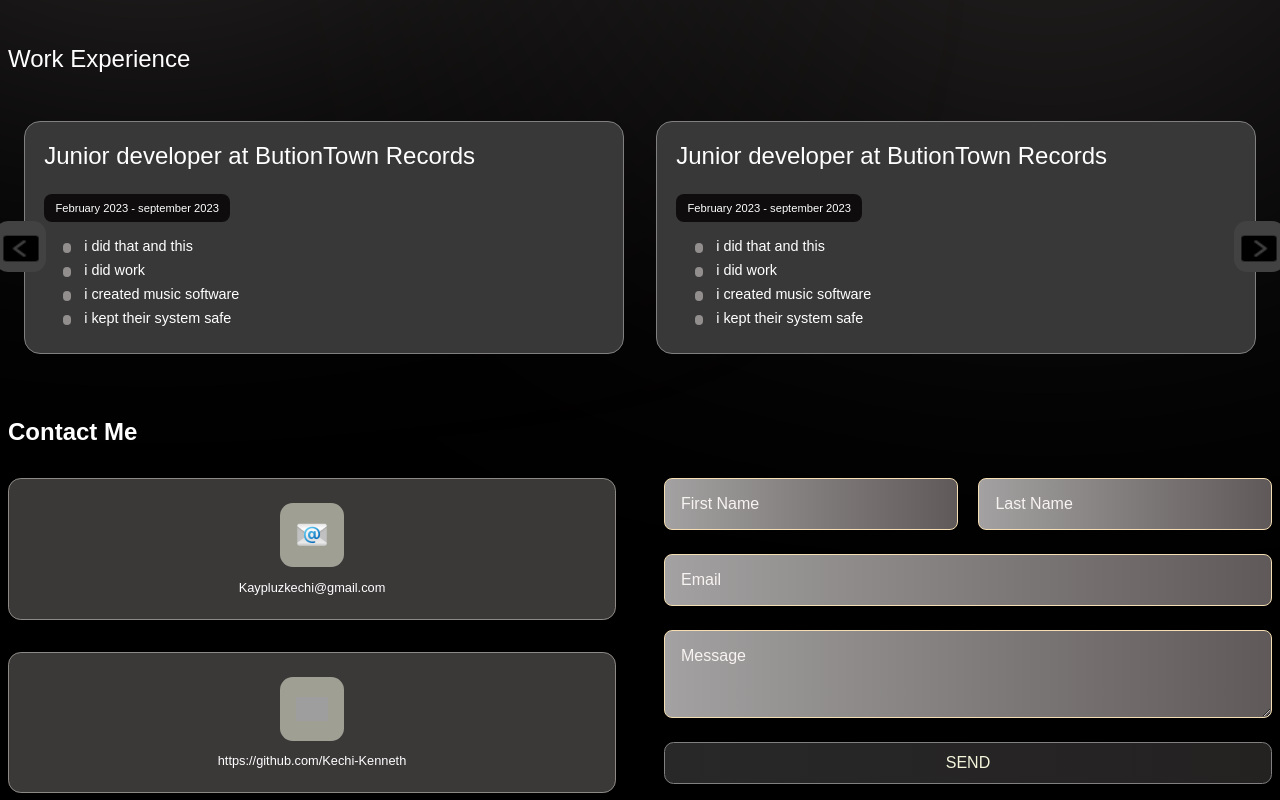
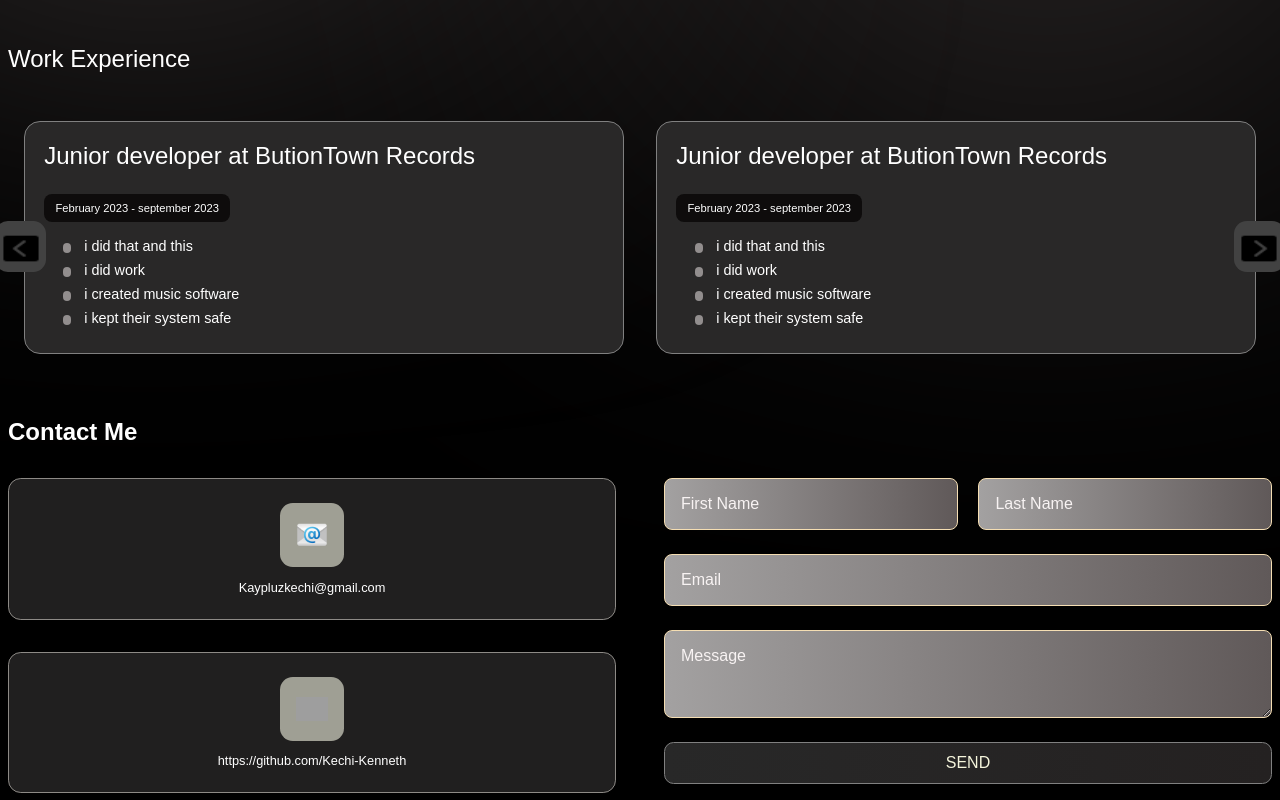
Before and after one commit to Kechi-Kenneth/My-Portfolio-with-ReactJs, a React (Vite) app: page / in a window 1280 px wide. Shown: the part 1340-2140 px from the top of the page. Built offline with nearby package versions, Linux system fonts and the light colour scheme; grey boxes are pictures that could not be loaded.

Commit message:
last one

```diff
--- a/src/Components/ContactMe/ContactMeCard/ContactMeCard.css
+++ b/src/Components/ContactMe/ContactMeCard/ContactMeCard.css
@@ -3,7 +3,7 @@
   flex-direction: column;
   align-items: center;
   justify-content: center;
-  background: rgb(59, 56, 56);
+  background: rgb(32, 31, 31);
   border-radius: 0.8rem;
   border: 1px solid rgb(141, 138, 134);
   padding: 1.5rem;
--- a/src/Components/WorkExperience/ExperienceCard/ExperienceCard.css
+++ b/src/Components/WorkExperience/ExperienceCard/ExperienceCard.css
@@ -1,5 +1,5 @@
 .work-experience-card {
-  background: rgb(57, 56, 56);
+  background: rgb(41, 40, 40);
   border-radius: 1rem;
   border: 1.5px solid gray;
   padding: 1.2rem;
```
